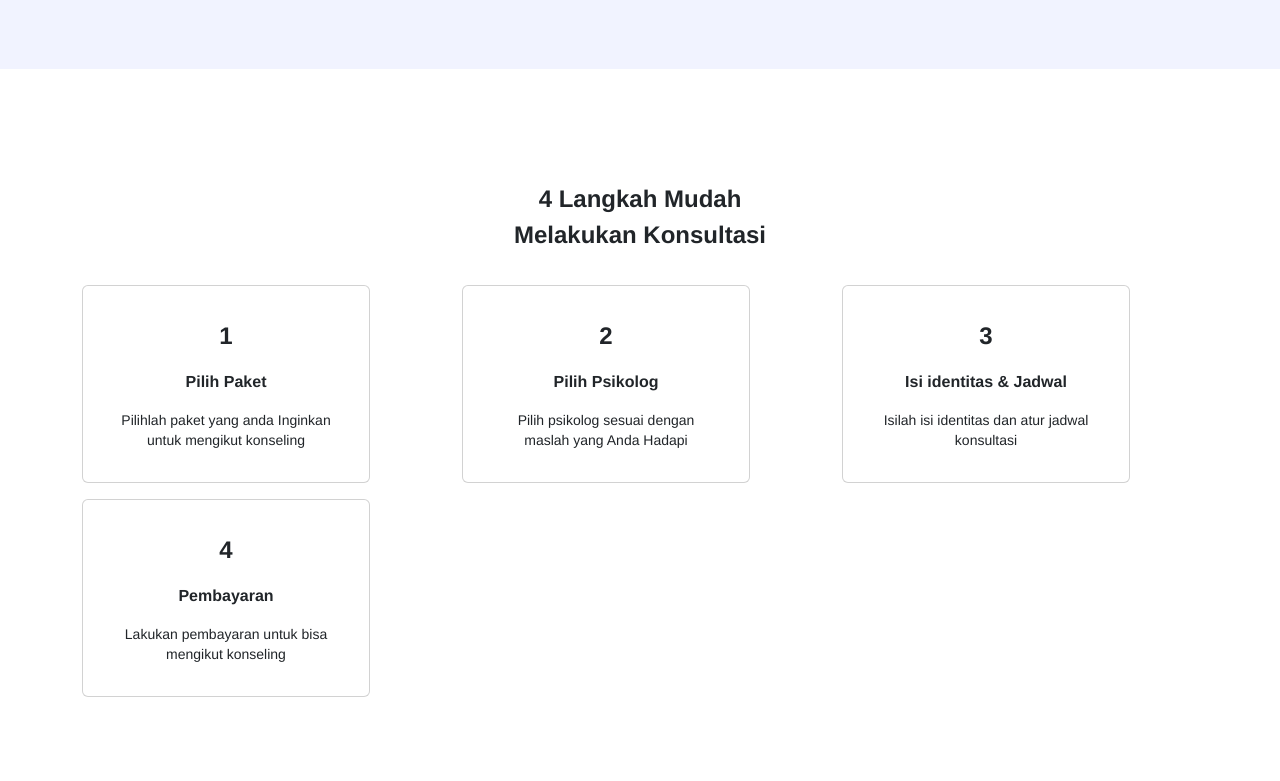
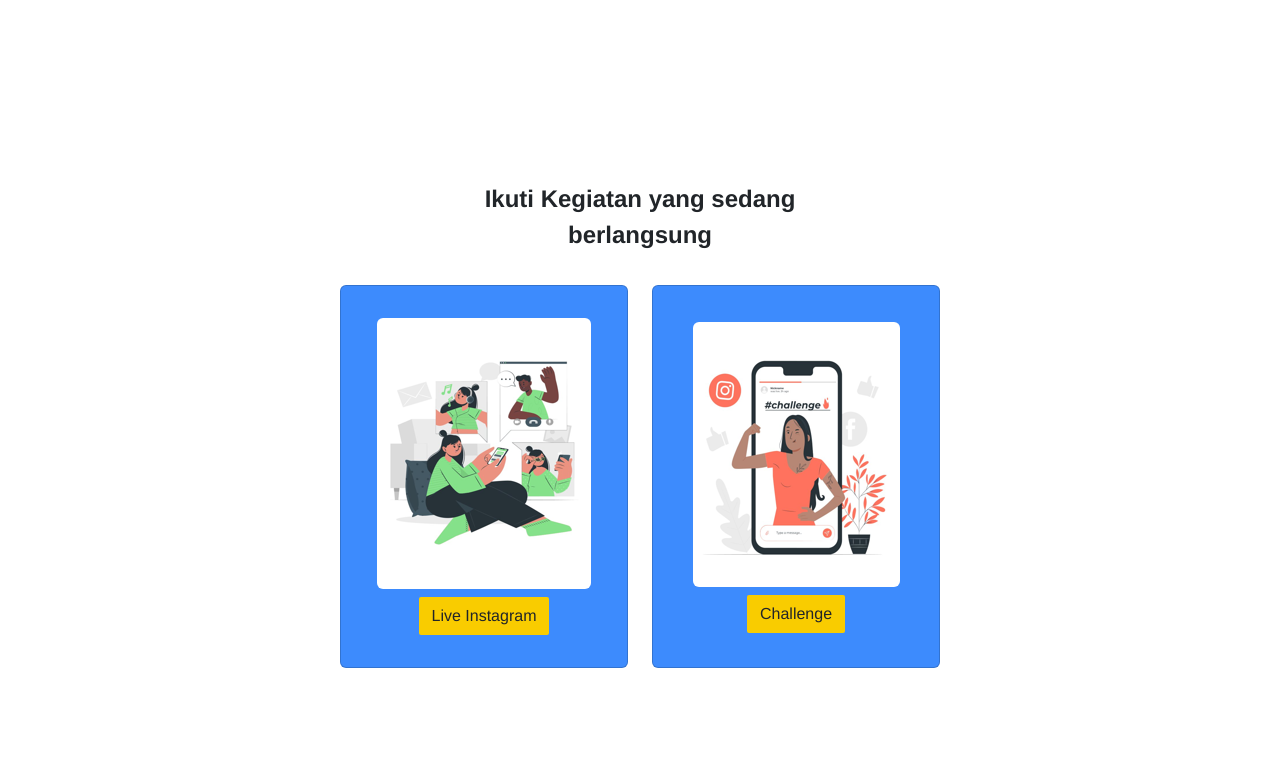
Before and after one commit to RizkiB12/afeksi-landingpage, a plain HTML site: page index.html in a window 1280 px wide. Shown: the part 479-1260 px from the top of the page. Drawn offline with nearby package versions, Linux system fonts and the light colour scheme.

Commit message:
update: add new section for kegiatan

```diff
--- a/css/styles.css
+++ b/css/styles.css
@@ -64,7 +64,6 @@ section h3 {
 
 /* JUMBOTRON */
 .jumbotron {
-  background-color: #f1f3ff;
   height: 500px;
 }
 /* End */
--- a/index.html
+++ b/index.html
@@ -90,7 +90,40 @@
     </div>
     <!-- End Jumbotron -->
 
-    <!-- Step Consultation -->
+    <!-- Kegiatan start -->
+    <section class="why-us" id="why-us">
+      <div class="container">
+        <div class="row mt-5 pt-3">
+          <div class="col-md mt-5 text-center">
+            <h3>
+              Ikuti Kegiatan yang sedang <br />
+              berlangsung
+            </h3>
+          </div>
+        </div>
+
+        <div class="row mt-4">
+          <div class="col-md mb-3 d-flex justify-content-md-end text-center">
+            <div class="card p-3 bg-primary rounded" style="--bs-bg-opacity: 0.8">
+              <div class="card-body">
+                <img src="./assets/img/kegiatan.PNG" alt="kegiatan" class="rounded" />
+                <a class="btn btn-light-yellow mt-2" href="#">Live Instagram</a>
+              </div>
+            </div>
+          </div>
+          <div class="col-md mb-3 d-flex justify-content-md-start text-center">
+            <div class="card p-3 bg-primary rounded" style="--bs-bg-opacity: 0.8">
+              <div class="card-body">
+                <img src="./assets/img/kegiatan1.PNG" alt="kegiatan2" class="mt-1 rounded" />
+                <a class="btn btn-light-yellow mt-2" href="#">Challenge</a>
+              </div>
+            </div>
+          </div>
+        </div>
+      </div>
+    </section>
+    <!-- Kegiatan end -->
+
     <!-- Why-Us -->
     <section class="why-us" id="why-us">
       <div class="container">
@@ -108,6 +141,7 @@
             <div class="card p-3">
               <div class="card-body">
                 <h3>1</h3>
+                <img src="./assets/img/paket.PNG" alt="paket" width="200" />
                 <h5 class="card-title mt-3">Pilih Paket</h5>
                 <p class="card-text mt-3">Pilihlah paket yang anda Inginkan untuk mengikut konseling</p>
               </div>
@@ -117,6 +151,7 @@
             <div class="card p-3">
               <div class="card-body">
                 <h3>2</h3>
+                <img src="./assets/img/paket2.PNG" alt="paket2" width="215" />
                 <h5 class="card-title mt-3">Pilih Psikolog</h5>
                 <p class="card-text mt-3">Pilih psikolog sesuai dengan maslah yang Anda Hadapi</p>
               </div>
@@ -126,6 +161,7 @@
             <div class="card p-3">
               <div class="card-body">
                 <h3>3</h3>
+                <img src="./assets/img/paket3.PNG" alt="paket3" width="188" />
                 <h5 class="card-title mt-3">Isi identitas & Jadwal</h5>
                 <p class="card-text mt-3">Isilah isi identitas dan atur jadwal konsultasi</p>
               </div>
@@ -135,6 +171,7 @@
             <div class="card p-3">
               <div class="card-body">
                 <h3>4</h3>
+                <img src="./assets/img/paket4.PNG" alt="paket4" />
                 <h5 class="card-title mt-3">Pembayaran</h5>
                 <p class="card-text mt-3">Lakukan pembayaran untuk bisa mengikut konseling</p>
               </div>
@@ -144,7 +181,6 @@
       </div>
     </section>
     <!-- End Why Us -->
-    <!-- Step Consultation End -->
 
     <!-- Testimonial start-->
     <section class="testi" id="testi">
```
Also changed, not shown: assets/img/kegiatan.PNG (added), assets/img/kegiatan1.PNG (added), assets/img/paket.PNG (added), assets/img/paket2.PNG (added), assets/img/paket3.PNG (added), assets/img/paket4.PNG (added).
